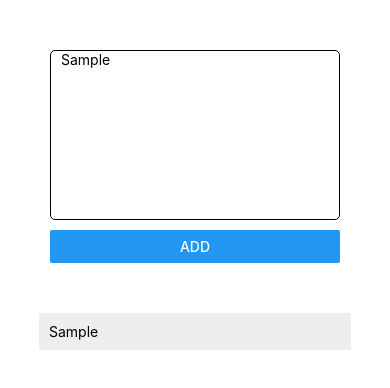
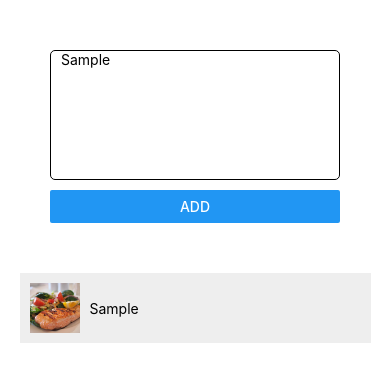
Before and after one commit to Mohafizz/dishreviews-react-native, a React Native app: screen / in a window 390 px wide. Both pictures are taken after typing "Sample" into the empty fields and a click on the button "ADD". Shown: the top 388 px of the page. Built offline with nearby package versions, Linux system fonts and the light colour scheme.

Commit message:
Added static image stored in assets

```diff
--- a/App.js
+++ b/App.js
@@ -2,16 +2,33 @@ import React, { Component } from "react";
 import { StyleSheet, View } from "react-native";
 import ReviewInput from "./src/components/ReviewInput/ReviewInput";
 import ReviewItem from "./src/components/ReviewItem/ReviewItem";
+import dishImage from "./src/assets/salmon-dish-food-meal-46239.jpeg";
+import DishDetail from "./src/components/DishDetail/DishDetail";
 
 export default class App extends Component {
   state = {
-    reviews: []
+    reviews: [],
+    selectedDish: null
   };
 
-  onAddReviewHandler = review => {
+  onAddReviewHandler = reviews => {
     this.setState(prevState => {
       return {
-        reviews: prevState.reviews.concat(review)
+        reviews: prevState.reviews.concat({
+          key: Math.random(),
+          review: reviews,
+          image: dishImage
+        })
+      };
+    });
+  };
+
+  itemSelectedHandler = key => {
+    this.setState(prevState => {
+      return {
+        selectedDish: prevState.reviews.find(review => {
+          return review.key === key;
+        })
       };
     });
   };
@@ -19,8 +36,12 @@ export default class App extends Component {
   render() {
     return (
       <View style={styles.container}>
+        <DishDetail selectedDish={this.state.selectedDish} />
         <ReviewInput onAddReview={this.onAddReviewHandler} />
-        <ReviewItem reviews={this.state.reviews} />
+        <ReviewItem
+          reviews={this.state.reviews}
+          onItemSelected={this.itemSelectedHandler}
+        />
       </View>
     );
   }
--- /dev/null
+++ b/src/components/DishDetail/DishDetail.js
@@ -0,0 +1,43 @@
+import React from "react";
+import { Modal, View, Image, Text, Button, StyleSheet } from "react-native";
+
+const DishDetail = props => {
+  let modalContent = null;
+
+  if (props.selectedDish) {
+    modalContent = (
+      <View>
+        <Image style={styles.dishImage} source={props.selectedDish.image} />
+        <Text style={styles.reviewLayout}>{props.selectedDish.review}</Text>
+      </View>
+    );
+  }
+  return (
+    <Modal visible={props.selectedDish !== null} animationType="slide">
+      <View style={styles.modalContainer}>{modalContent}</View>
+      <View>
+        <Button title="Delete" color="red" />
+        <Button title="Close" />
+      </View>
+    </Modal>
+  );
+};
+
+const styles = StyleSheet.create({
+  modalContainer: {
+    margin: 22
+  },
+  dishImage: {
+    height: 200,
+    width: "100%",
+    marginBottom: 20
+  },
+  reviewLayout: {
+    fontSize: 16,
+    fontStyle: "italic",
+    fontWeight: "600",
+    color: "gray"
+  }
+});
+
+export default DishDetail;
--- a/src/components/ListItem/ListItem.js
+++ b/src/components/ListItem/ListItem.js
@@ -1,9 +1,14 @@
 import React from "react";
-import { StyleSheet, Text, View, TouchableOpacity } from "react-native";
+import { StyleSheet, Text, View, TouchableOpacity, Image } from "react-native";
 
 const ListItem = props => (
   <TouchableOpacity onPress={props.onItemPressed}>
     <View style={styles.listReviewContainer}>
+      <Image
+        resizeMode="cover"
+        style={styles.dishImage}
+        source={props.dishImage}
+      />
       <Text>{props.reviewItem}</Text>
     </View>
   </TouchableOpacity>
@@ -12,8 +17,15 @@ const ListItem = props => (
 const styles = StyleSheet.create({
   listReviewContainer: {
     padding: 10,
-    marginBottom: 5,
-    backgroundColor: "#eee"
+    marginBottom: 10,
+    backgroundColor: "#eee",
+    flexDirection: "row",
+    alignItems: "center"
+  },
+  dishImage: {
+    marginRight: 10,
+    height: 50,
+    width: 50
   }
 });
 
--- a/src/components/ReviewInput/ReviewInput.js
+++ b/src/components/ReviewInput/ReviewInput.js
@@ -27,6 +27,7 @@ class ReviewInput extends Component {
             placeholder="Enter review here...(max 300 words)"
             editable={true}
             multiline={true}
+            // numberOfLines={1}
             maxLength={300}
           />
         </View>
@@ -38,7 +39,7 @@ class ReviewInput extends Component {
 
 const styles = StyleSheet.create({
   textInputContainer: {
-    height: 170,
+    height: 130,
     paddingLeft: 10,
     paddingRight: 10,
     borderRadius: 5,
--- a/src/components/ReviewItem/ReviewItem.js
+++ b/src/components/ReviewItem/ReviewItem.js
@@ -1,23 +1,26 @@
 import React from "react";
-import { ScrollView, StyleSheet } from "react-native";
+import { FlatList, StyleSheet } from "react-native";
 import ListItem from "../ListItem/ListItem";
 
 const ReviewItem = props => {
-  const reviewsOutput = props.reviews.map((review, i) => (
-    <ListItem
-      key={i}
-      reviewItem={review}
-      onItemPressed={() => alert("Item pressed - ID: " + parseInt(i + 1))}
+  return (
+    <FlatList
+      style={styles.listReviewContainer}
+      data={props.reviews}
+      renderItem={info => (
+        <ListItem
+          reviewItem={info.item.review}
+          dishImage={info.item.image}
+          onItemPressed={() => props.onItemSelected(info.item.key)}
+        />
+      )}
     />
-  ));
-  return (
-    <ScrollView style={styles.listReviewContainer}>{reviewsOutput}</ScrollView>
   );
 };
 
 const styles = StyleSheet.create({
   listReviewContainer: {
-    width: "80%"
+    width: "90%"
   }
 });
 
```
Also changed, not shown: src/assets/salmon-dish-food-meal-46239.jpeg (added).
